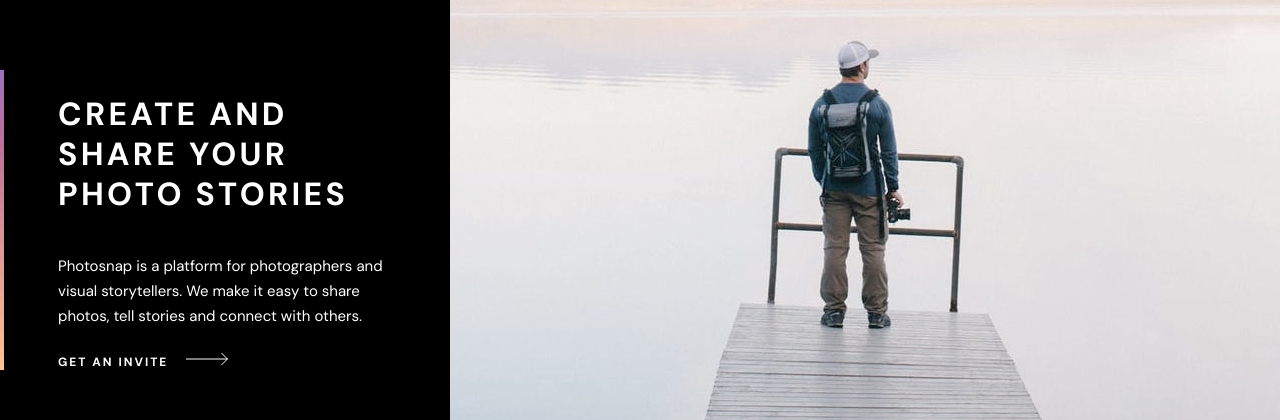
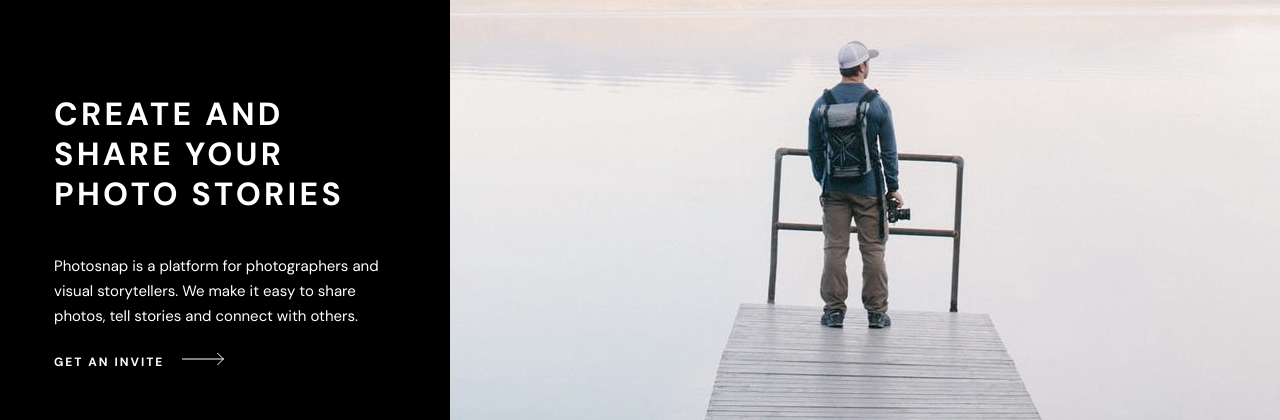
Before and after one commit to marleyanthony/photo-snap, a React (Create React App) app: page / in a window 1280 px wide. Shown: the part 194-614 px from the top of the page. Built offline with nearby package versions, Linux system fonts and the light colour scheme.

Commit message:
updated header to show responsive menu on tablet

```diff
--- a/src/components/Header.tsx
+++ b/src/components/Header.tsx
@@ -36,8 +36,7 @@ const Header = () => {
                showNav
                   ? 'header__responsive-nav header__responsive-nav--active'
                   : 'header__responsive-nav'
-            }
-         >
+            }>
             <div
                className={
                   showNav
--- a/src/styles/main.css
+++ b/src/styles/main.css
@@ -19,8 +19,7 @@
 
 @media (min-width: 600px) {
   .header__nav {
-    display: unset;
-    margin-right: 4rem;
+    display: none;
   }
 }
 
@@ -94,7 +93,7 @@
   z-index: 10;
 }
 
-@media (min-width: 600px) {
+@media (min-width: 1200px) {
   .header__hamburger-btn {
     display: none;
   }
@@ -439,11 +438,8 @@
 }
 
 @media (min-width: 600px) {
-  .main-card__wrapper--gradient-border {
+  .main-card__wrapper {
     padding: 0 5.4rem;
-    border-left: 4px solid;
-    border-image-source: linear-gradient(26.57deg, #FFC593 0%, #BC7198 43.29%, #5A77FF 83.33%);
-    border-image-slice: 1;
   }
 }
 
@@ -572,7 +568,7 @@
 }
 
 .story-card__img-overlay {
-  content: '';
+  content: "";
   position: absolute;
   top: 0;
   left: 0;
@@ -659,7 +655,7 @@
     -ms-grid-column: 1;
     -ms-grid-column-span: 2;
     grid-area: area;
-        grid-template-areas: 'area area';
+        grid-template-areas: "area area";
   }
 }
 
@@ -669,7 +665,7 @@
     -ms-grid-column: 1;
     -ms-grid-column-span: 3;
     grid-area: area;
-        grid-template-areas: 'area area area';
+        grid-template-areas: "area area area";
   }
 }
 
@@ -679,7 +675,7 @@
     -ms-grid-column: 1;
     -ms-grid-column-span: 4;
     grid-area: area;
-        grid-template-areas: 'area area area area';
+        grid-template-areas: "area area area area";
   }
 }
 
```
Also changed, not shown: src/styles/partials/_header.scss (+4 -4 lines), src/styles/partials/_home.scss (+10 -12 lines), 2 other files (tests, documents, lock files or other folders).
